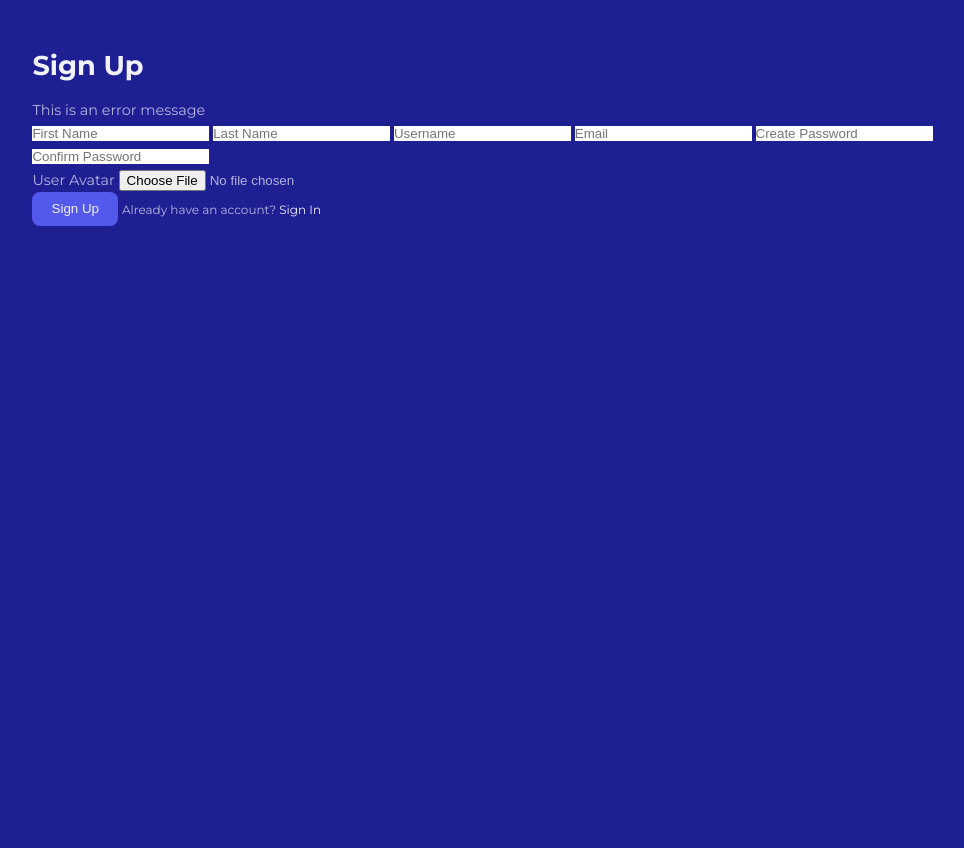
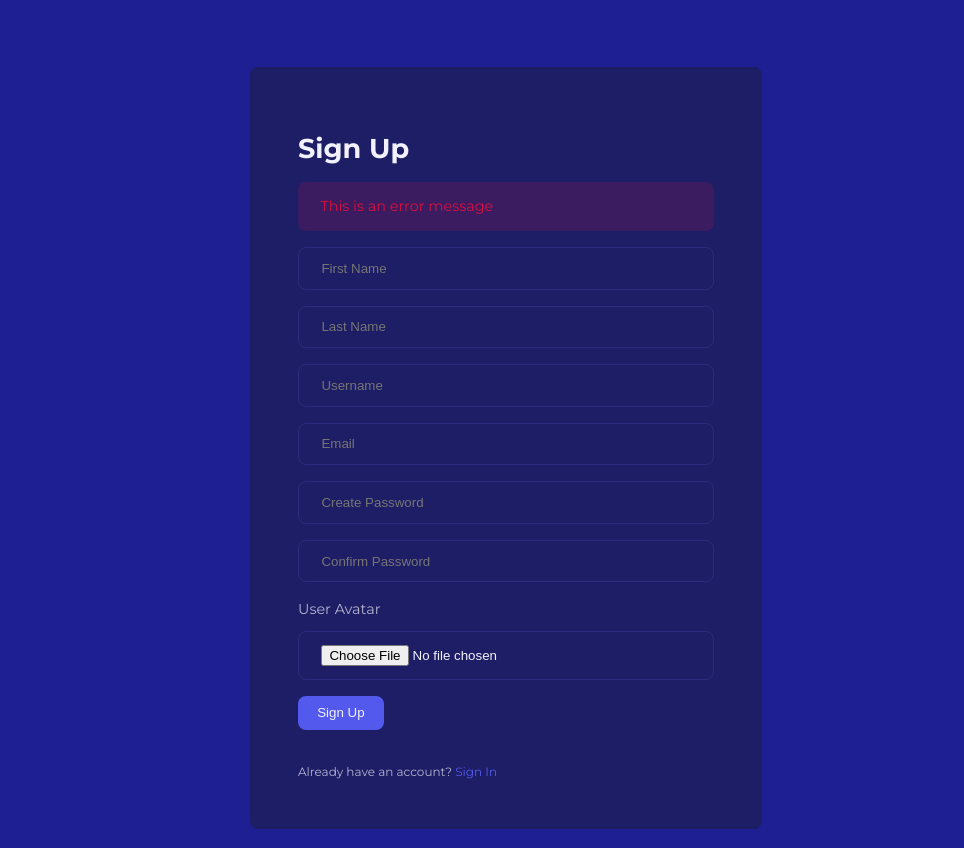
Before and after one commit to Broky2022/Blog_App, a PHP site: page /signup.html in a window 1280 px wide. Shown: the whole page, without its empty margins (134-1098 px from the left). Before the commit the page ends 226 px from the top, so only its background shows below. Run offline with PHP 8.4, Linux system fonts and the light colour scheme.

Commit message:
[ADD] enhance form styles and layout in style.css

```diff
--- a/style.css
+++ b/style.css
@@ -388,6 +388,73 @@ footer ul a:hover {
     place-items: center;
 }
 
+.empty__page {
+    height: 70vh;
+    display: grid;
+    place-content: center;
+}
+
+
+/* Form styles */
+.form__section {
+    display: grid;
+    place-items: center;
+    height: 100vh;
+}
+
+.form__section-container {
+    width: var(--form-width);
+    background: var(--color-gray-900);
+    padding: 3rem;
+    border-radius: var(--card-border-radius-2);
+}
+
+.alert__message {
+    padding: 0.8rem 1.4rem;
+    margin-bottom: 1rem;
+    border-radius: var(--card-border-radius-2);
+}
+
+.alert__message.error {
+    background: var(--color-red-light);
+    color: var(--color-red);
+}
+
+.alert__message.success {
+    background: var(--color-green-light);
+    color: var(--color-green);
+}
+
+form {
+    display: flex;
+    flex-direction: column;
+    gap: 1rem;
+}
+
+.form__control {
+    display: flex;
+    flex-direction: column;
+    gap: 0.6rem;
+}
+
+input, textarea {
+    padding: 0.8rem 1.4rem;
+    background-color: var(--color-gray-900);
+    border-radius: var(--card-border-radius-2);
+    resize: none;
+    color: var(--color-white);
+    border: 1px solid var(--color-gray-700);
+}
+
+.form__section small {
+    margin-top: 1rem;
+    display: block;
+}
+
+.form__section small a {
+    color: var(--color-primary);
+}
+
 
 @media screen and (max-width: 1024px){
     .container {
@@ -511,6 +578,10 @@ footer ul a:hover {
     .search__bar-container {
         width: 60%;
     }
+
+    .form__section-container {
+        width: var(--container-width-md);
+    }
 }
 
 
@@ -553,4 +624,9 @@ footer ul a:hover {
         background-color: transparent;
         padding: 0;
     }
+
+    .form__section-container {
+        width: var(--container-width-md);
+        padding: 2rem;
+    }
 }
```
